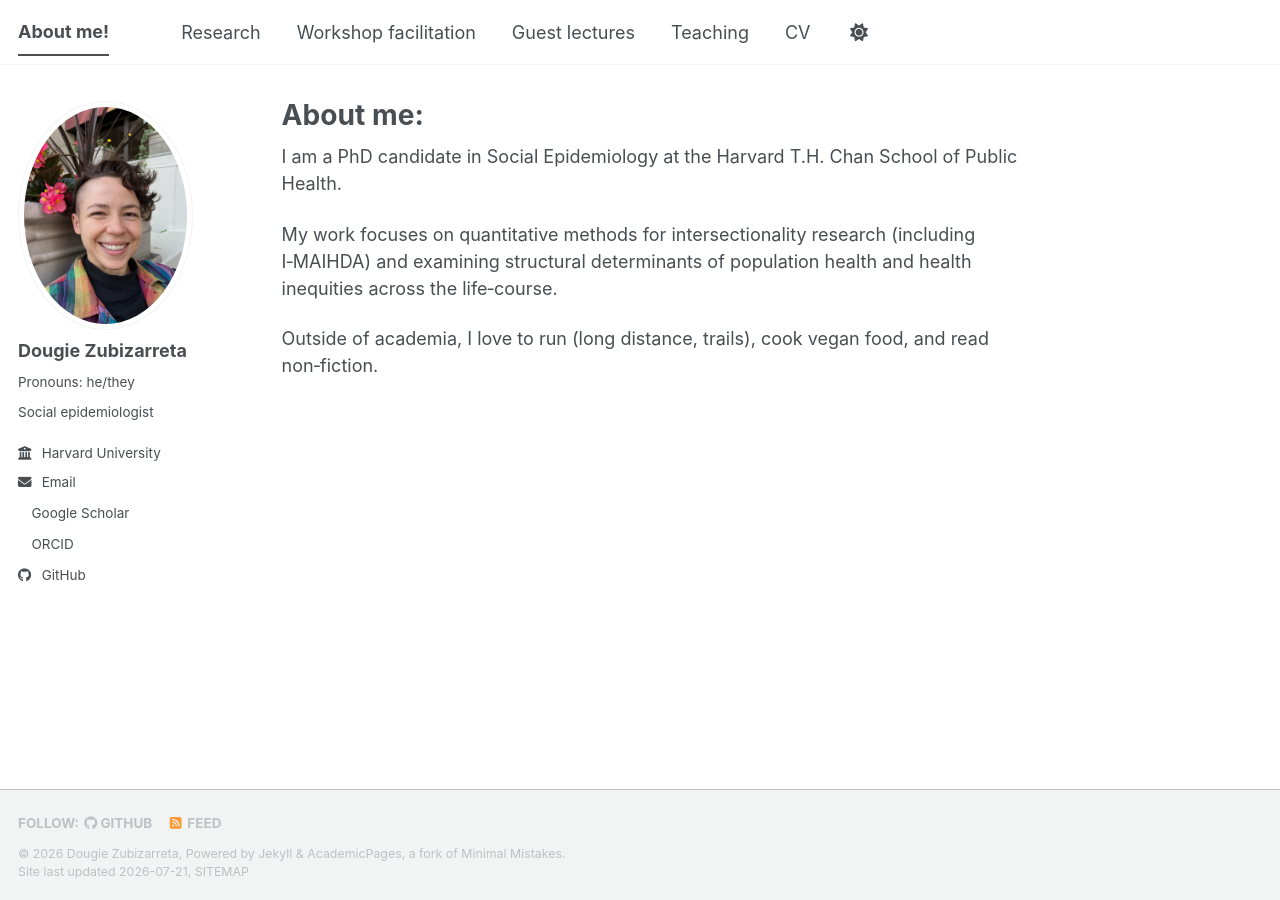
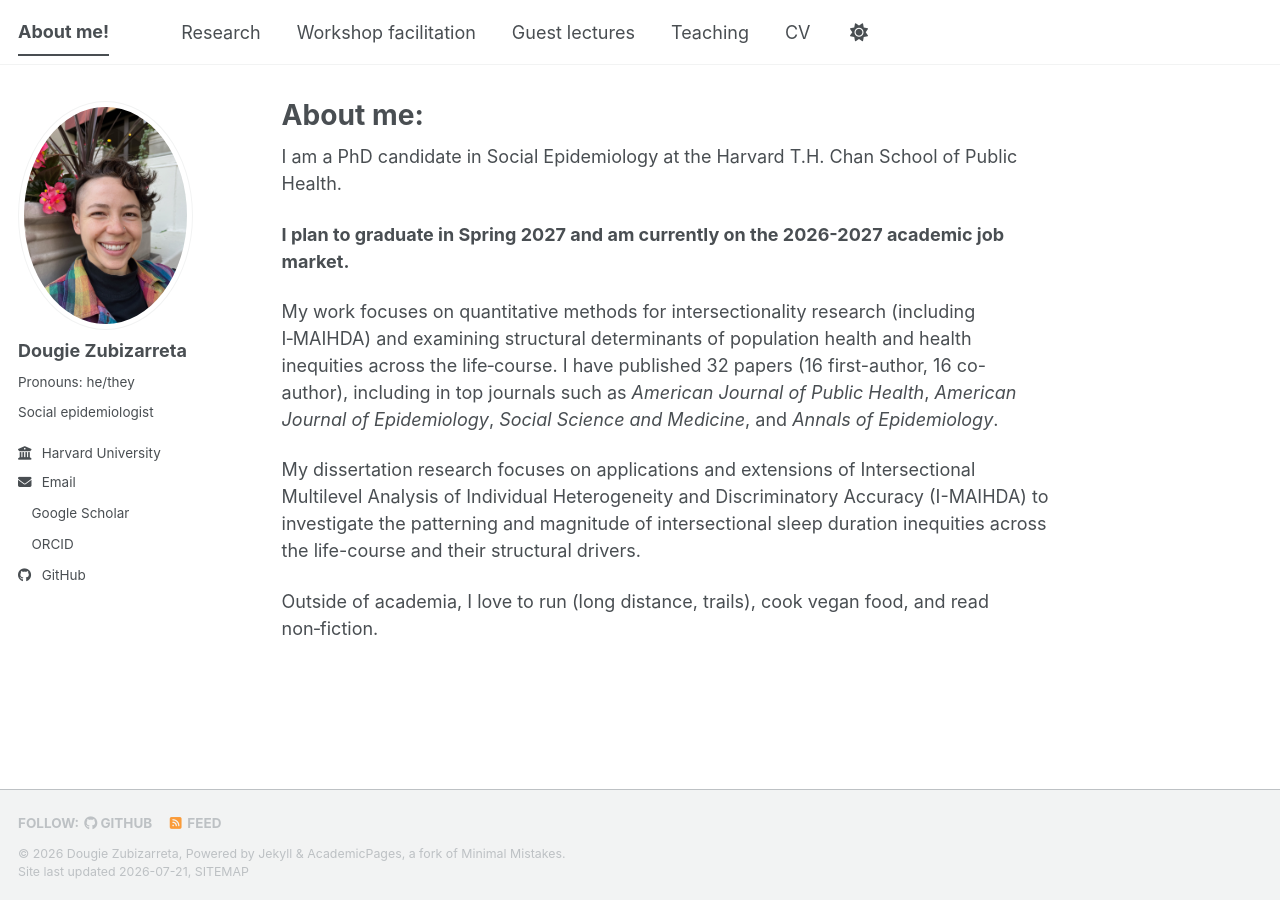
Before and after one commit to dougie-zubizarreta/dougie-zubizarreta.github.io, a Jekyll site: the page built from _pages/index.md, in a window 1280 px wide. Built offline with Jekyll 4.4.1, drawn with Linux system fonts in a browser that asks for light colours; a style sheet for code colours, icons or effects is not loaded.

Commit message:
Update index.md

```diff
--- a/_pages/index.md
+++ b/_pages/index.md
@@ -7,6 +7,10 @@ author_profile: true
 
 I am a PhD candidate in Social Epidemiology at the Harvard T.H. Chan School of Public Health.
 
-My work focuses on quantitative methods for intersectionality research (including I‑MAIHDA) and examining structural determinants of population health and health inequities across the life‑course.
+**I plan to graduate in Spring 2027 and am currently on the 2026-2027 academic job market.**
+
+My work focuses on quantitative methods for intersectionality research (including I‑MAIHDA) and examining structural determinants of population health and health inequities across the life‑course. I have published 32 papers (16 first-author, 16 co-author), including in top journals such as *American Journal of Public Health*, *American Journal of Epidemiology*, *Social Science and Medicine*, and *Annals of Epidemiology*.
+
+My dissertation research focuses on applications and extensions of Intersectional Multilevel Analysis of Individual Heterogeneity and Discriminatory Accuracy (I-MAIHDA) to investigate the patterning and magnitude of intersectional sleep duration inequities across the life-course and their structural drivers.
 
 Outside of academia, I love to run (long distance, trails), cook vegan food, and read non‑fiction.
```
